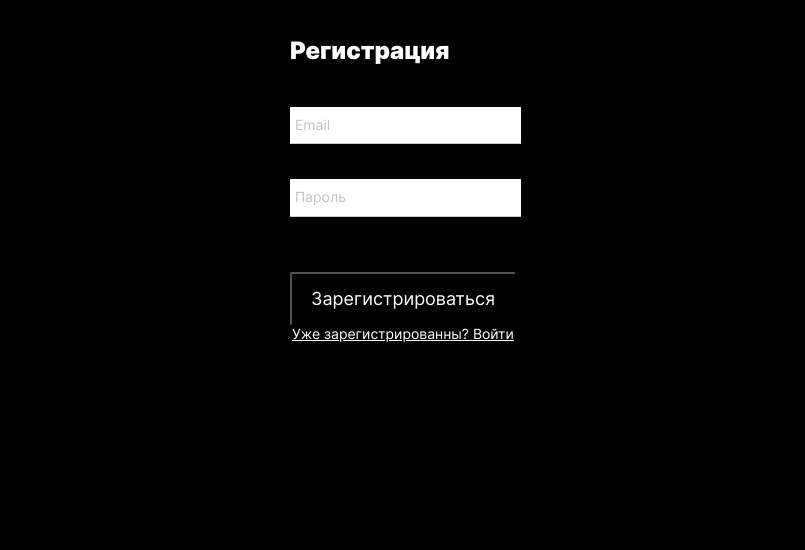
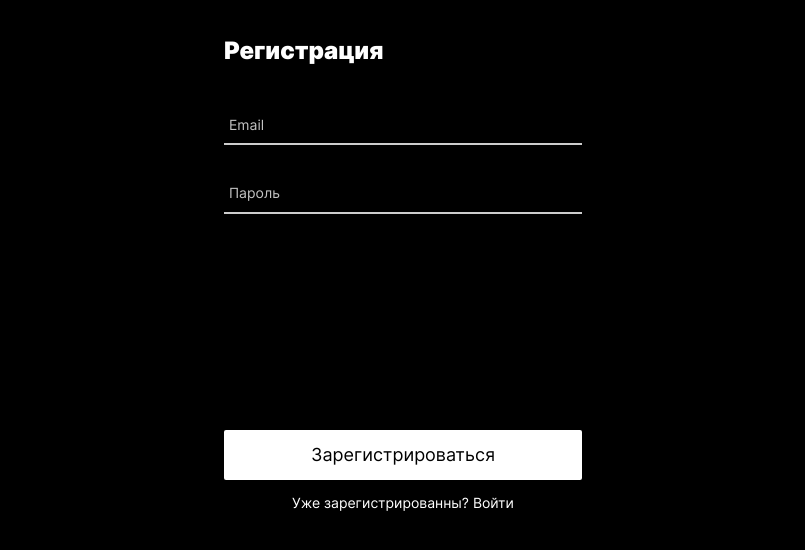
Before and after one commit to dianadomino24/react-mesto-auth, a React app: page /sign-up in a window 1280 px wide. Shown: the part 122-672 px from the top of the page, without its empty margins (237-1042 px from the left). Built offline with nearby package versions, Linux system fonts and the light colour scheme; no server answers.

Commit message:
0.4 register

```diff
--- a/src/blocks/header/__link/header__link.css
+++ b/src/blocks/header/__link/header__link.css
@@ -9,3 +9,8 @@
 .header__link:hover {
     cursor: pointer;
 }
+@media screen and (max-width: 500px) {
+    .header__link {
+        margin-right: 21%;
+    }
+}
--- a/src/blocks/header/__logo/header__logo.css
+++ b/src/blocks/header/__logo/header__logo.css
@@ -1,10 +1,14 @@
 .header__logo {
     max-width: 142px;
 }
-
 @media screen and (max-width: 640px) {
     .header__logo {
         max-width: 103.74px;
+    }
+}
+
+@media screen and (max-width: 500px) {
+    .header__logo {
         padding-left: 27px;
     }
 }
--- a/src/blocks/popup/__container-register-login/popup__container-register-login.css
+++ b/src/blocks/popup/__container-register-login/popup__container-register-login.css
@@ -2,5 +2,6 @@
     max-width: 358px;
     background-color: #000;
     color: #fff;
-    margin: 0 auto;
+    width: 100%;
+    box-sizing: border-box;
 }
--- a/src/blocks/popup/__fieldset/popup__fieldset.css
+++ b/src/blocks/popup/__fieldset/popup__fieldset.css
@@ -4,4 +4,5 @@
     padding: 0;
     display: flex;
     flex-direction: column;
+    width: 100%;
 }
--- /dev/null
+++ b/src/blocks/popup/__input/_type/popup__input_type_dark.css
@@ -0,0 +1,6 @@
+.popup__input_type_dark {
+    background-color: #000000;
+    border-bottom: 2px solid #cccccc;
+    margin-bottom: 30px;
+    color: #fff;
+}
--- a/src/blocks/popup/__input/popup__input.css
+++ b/src/blocks/popup/__input/popup__input.css
@@ -6,6 +6,7 @@
     padding: 10px 0 10px 5px;
     width: 100%;
     margin-bottom: 35px;
+    box-sizing: border-box;
 }
 
 .popup__input::placeholder {
--- a/src/blocks/popup/__login-link/popup__login-link.css
+++ b/src/blocks/popup/__login-link/popup__login-link.css
@@ -5,4 +5,6 @@
     line-height: 1.2;
     text-align: center;
     color: #fff;
+    margin-top: 15px;
+    text-decoration: none;
 }
--- /dev/null
+++ b/src/blocks/popup/__save-button/_type_dark/popup__save-button_type_dark.css
@@ -0,0 +1,10 @@
+.popup__save-button_type_dark {
+    border: transparent;
+    background-color: #fff;
+    border-radius: 2px;
+    color: #000;
+    margin-top: 186px;
+}
+.popup__save-button_type_dark:hover {
+    opacity: 0.85;
+}
--- a/src/blocks/popup/popup.css
+++ b/src/blocks/popup/popup.css
@@ -6,7 +6,9 @@
 @import url(__title_type_card-delete/popup__title_type_card-delete.css);
 @import url(__fieldset/popup__fieldset.css);
 @import url(__input/popup__input.css);
+@import url(__input/_type/popup__input_type_dark.css);
 @import url(__save-button/popup__save-button.css);
+@import url(__save-button/_type_dark/popup__save-button_type_dark.css);
 @import url(__save-button/_disabled/popup__save-button_disabled.css);
 @import url(__container-pic-zoom/popup__container-pic-zoom.css);
 @import url(__container-register-login/popup__container-register-login.css);
--- a/src/components/Header.js
+++ b/src/components/Header.js
@@ -15,12 +15,12 @@ function Header({ onSignOut, userData }) {
             </a>
             <Switch>
                 <Route path="/sign-up">
-                    <Link to="./sign-in" className="header__link">
+                    <Link to="./sign-in" className="link header__link">
                         Вход
                     </Link>
                 </Route>
                 <Route path="/sign-in">
-                    <Link to="./sign-up" className="header__link">
+                    <Link to="./sign-up" className="link header__link">
                         Регистрация
                     </Link>
                 </Route>
--- a/src/components/Register.js
+++ b/src/components/Register.js
@@ -52,7 +52,7 @@ const Register = () => {
                         name="email"
                         placeholder="Email"
                         id="email"
-                        className="input popup__input popup__input_type_login"
+                        className="input popup__input popup__input_type_dark"
                         required
                         minLength="2"
                         maxLength="320"
@@ -67,7 +67,7 @@ const Register = () => {
                         name="password"
                         id="password"
                         placeholder="Пароль"
-                        className="input popup__input popup__input_type_login"
+                        className="input popup__input popup__input_type_dark"
                         required
                         minLength="2"
                         maxLength="200"
@@ -75,13 +75,13 @@ const Register = () => {
                     <span className="popup__input-error"></span>
                 </label>
                 <button
-                    className={`link popup__save-button`}
+                    className='link popup__save-button popup__save-button_type_dark'
                     autoFocus
                     type="submit"
                 >
                     Зарегистрироваться
                 </button>
-                <Link to="/sign-in" className="popup__login-link">
+                <Link to="/sign-in" className="link popup__login-link">
                     Уже зарегистрированны? Войти
                 </Link>
             </RegisterLoginTemplate>
```
